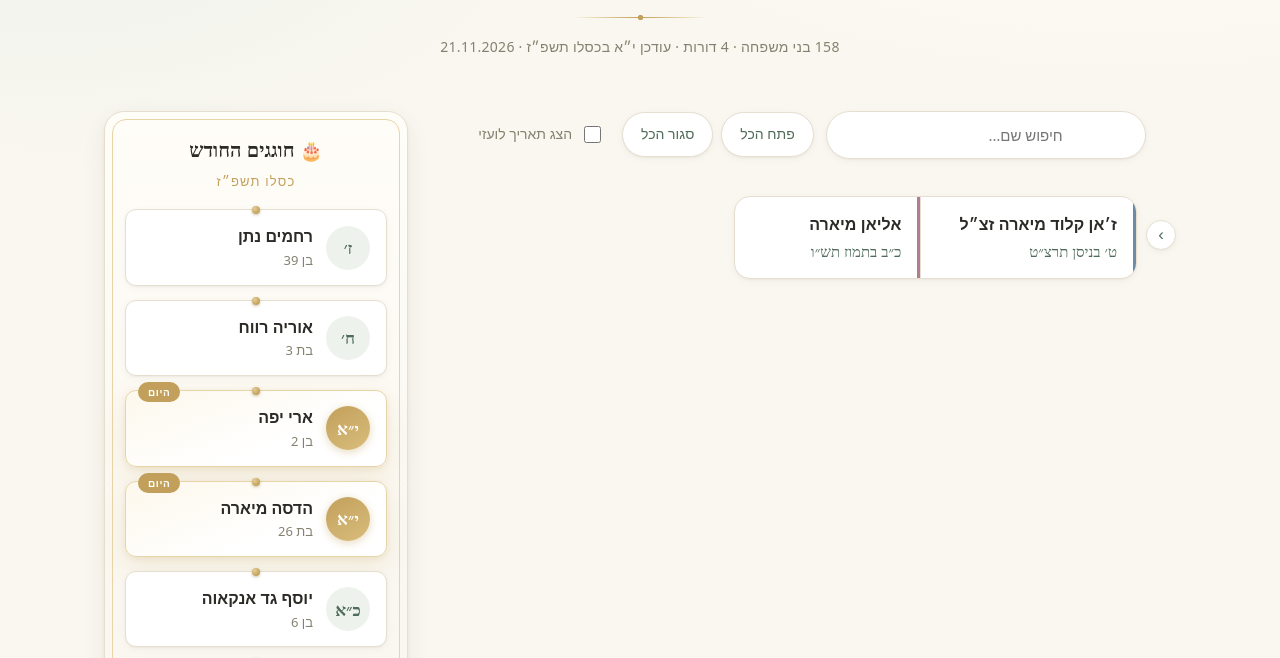
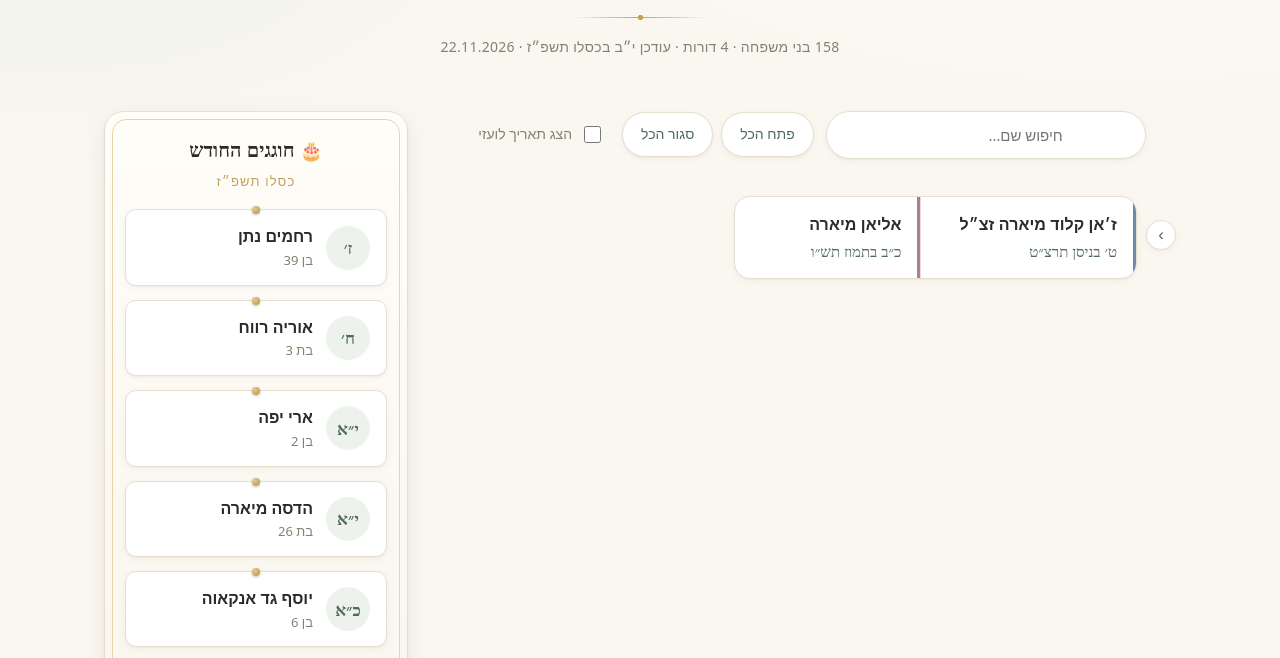
Before and after one commit to anaelzag/Miara-tree, a plain HTML site: page index.html in a window 1280 px wide. Shown: the part 132-790 px from the top of the page. Drawn offline with Linux system fonts and the light colour scheme.

Commit message:
Rebuild from family-tree master 1bdf3a1

```diff
--- a/index.html
+++ b/index.html
@@ -739,7 +739,7 @@ dialog button.delete:hover { color: #fff; background: var(--danger); }
   <header class="hero">
     <h1>משפחת מיארה</h1>
     <span class="flourish" aria-hidden="true"></span>
-    <p class="hero-meta">158 בני משפחה · 4 דורות · עודכן י״א בכסלו תשפ״ז · 21.11.2026</p>
+    <p class="hero-meta">158 בני משפחה · 4 דורות · עודכן י״ב בכסלו תשפ״ז · 22.11.2026</p>
   </header>
   <div class="layout">
 <div class="side">
@@ -765,8 +765,7 @@ dialog button.delete:hover { color: #fff; background: var(--danger); }
         <span class="greg-date">18.11.2026</span>
       </div>
     </article>
-    <article class="celebrant is-today">
-    <span class="ribbon">היום</span>
+    <article class="celebrant">
       <span class="day">י״א</span>
       <div class="celebrant-body">
         <span class="celebrant-name">ארי יפה</span>
@@ -774,8 +773,7 @@ dialog button.delete:hover { color: #fff; background: var(--danger); }
         <span class="greg-date">21.11.2026</span>
       </div>
     </article>
-    <article class="celebrant is-today">
-    <span class="ribbon">היום</span>
+    <article class="celebrant">
       <span class="day">י״א</span>
       <div class="celebrant-body">
         <span class="celebrant-name">הדסה מיארה</span>
```
